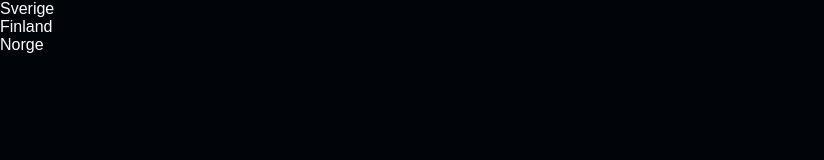
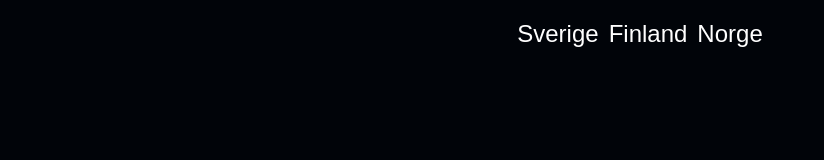
Before and after one commit to alnervik/stader-lander, a plain HTML site: page index.html in a window 1280 px wide. Shown: the whole page, without its empty margins (0-824 px from the left). Drawn offline with Linux system fonts and the light colour scheme.

Commit message:
added div containers for the top-section and countries

```diff
--- a/script.js
+++ b/script.js
@@ -1,19 +1,24 @@
 const root = document.getElementById("root");
 
+// Funktion för att skapa top-sectionen
 function createTopSection() {
+    //Skapa topsection-div för att lägga landen inuti
+    const topSection = document.createElement("div");
+    topSection.classList.add("top-section");
+    root.appendChild(topSection);
 
+    //Hämta data från land.json
     fetch("land.json")
         .then(res => res.json())
         .then(data => {
             data.map(country => {
                 console.log("country", country.countryname);
-
+                //Skapa en div-container för varje land
                 const countryContainer = document.createElement("div");
                 countryContainer.innerText = country.countryname;
-                root.appendChild(countryContainer);
+                topSection.appendChild(countryContainer);
 
             })
     })
 }
-
 createTopSection();
--- a/style.css
+++ b/style.css
@@ -19,10 +19,11 @@ body {
     color: #ffffff;
 }
 
-.header {
+.top-section {
     display: flex;
     justify-content: center;
-    padding-top: 50px;
+    padding-top: 20px;
     font-size: x-large;
     font-weight: 450;
+    gap: 10px;
 }
```
